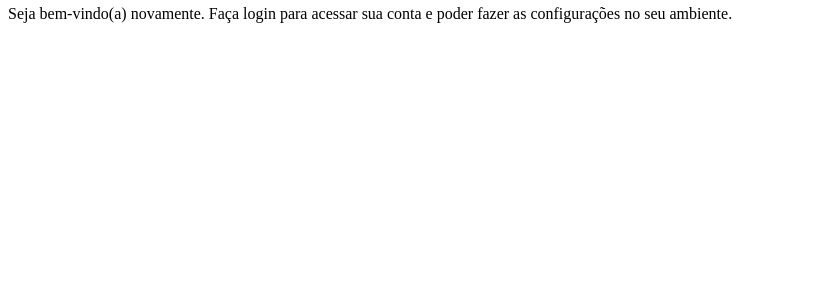
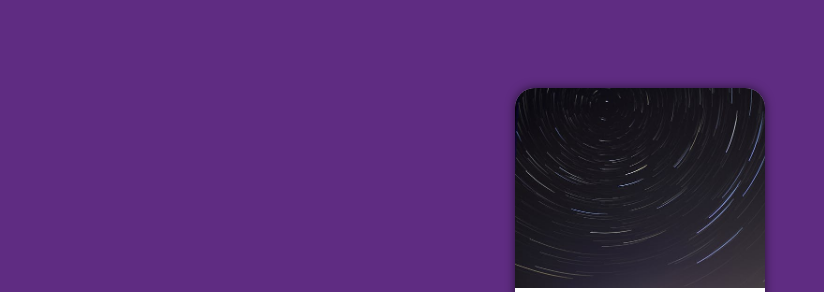
Before and after one commit to Princesval/projeto-login, a plain HTML site: page index.html in a window 1280 px wide. Shown: the part 62-354 px from the top of the page, without its empty margins (0-824 px from the left). Drawn offline with Linux system fonts and the light colour scheme.

Commit message:
css inicial do projeto

```diff
--- a/estilos/style.css
+++ b/estilos/style.css
@@ -6,3 +6,47 @@ verde: #49a09d
 lilas: #5f2c82
 
 */
+
+* {
+    margin: 0px;
+    padding: 0px;
+    font-family: Arial, Helvetica, sans-serif;
+    box-sizing: border-box;
+}
+
+body, html {
+    background-color: #5f2c82;
+    height: 100vh;
+    width: 100vw;
+}
+
+main {
+    position: relative;
+    height: 100vh;
+    width: 100vw;
+}
+
+section#login {
+    position: absolute;
+    top: 50%;
+    left: 50%;
+    transform: translate(-50%, -50%);
+    background-color: white;
+    width: 250px;
+    height: 500px;
+    border-radius: 20px;
+    overflow: hidden;
+    box-shadow: 0px 0px 10px rgba(0, 0, 0, 0.584);
+}
+
+section#login > div#imagem {
+    background: #5f2c82 url(../imagens/pexels-kubiceknov-924824.jpg) no-repeat;
+    height: 200px;
+    background-size: cover;
+    display: block;
+}
+
+section#login > div#formulario {
+    display: block;
+    padding: 10px;
+}
```
Also changed, not shown: index.html (+3 -1 lines).
